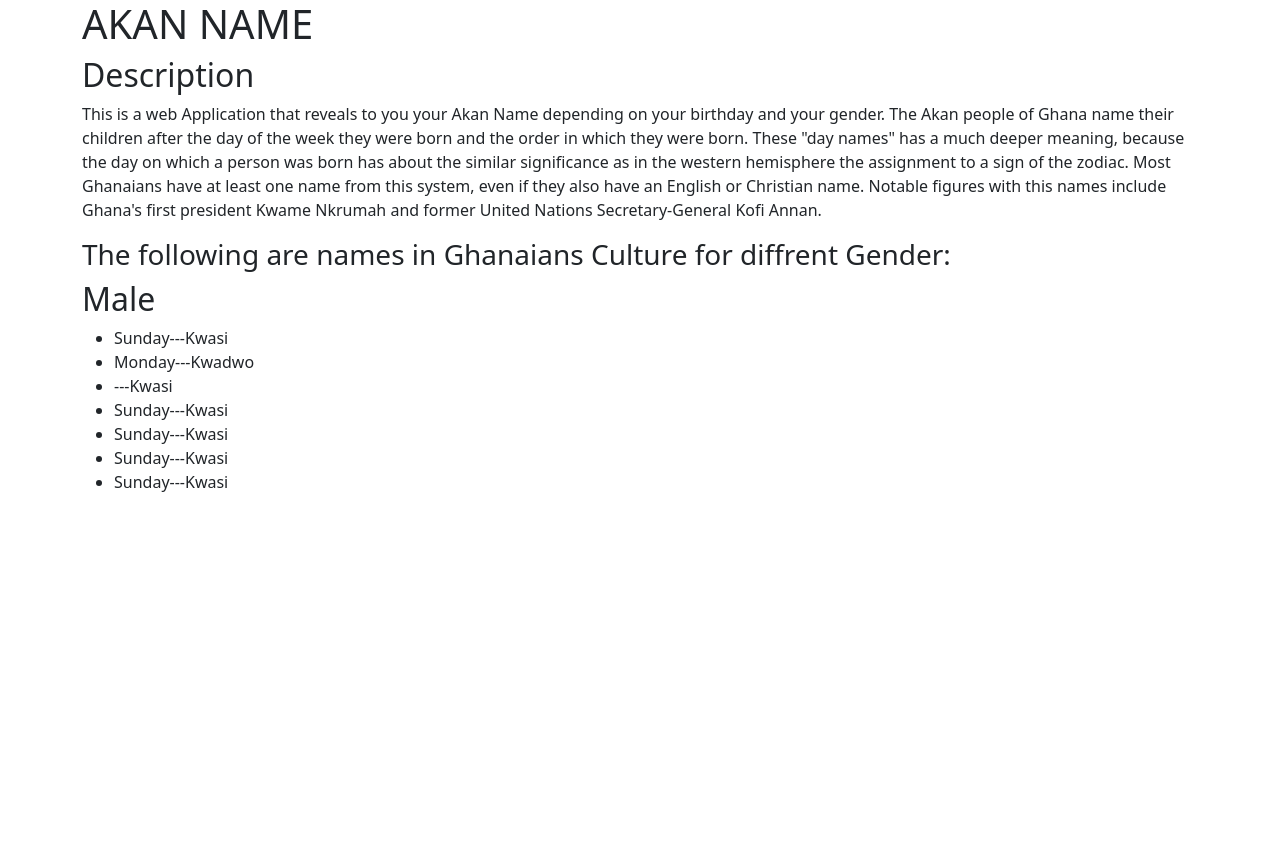
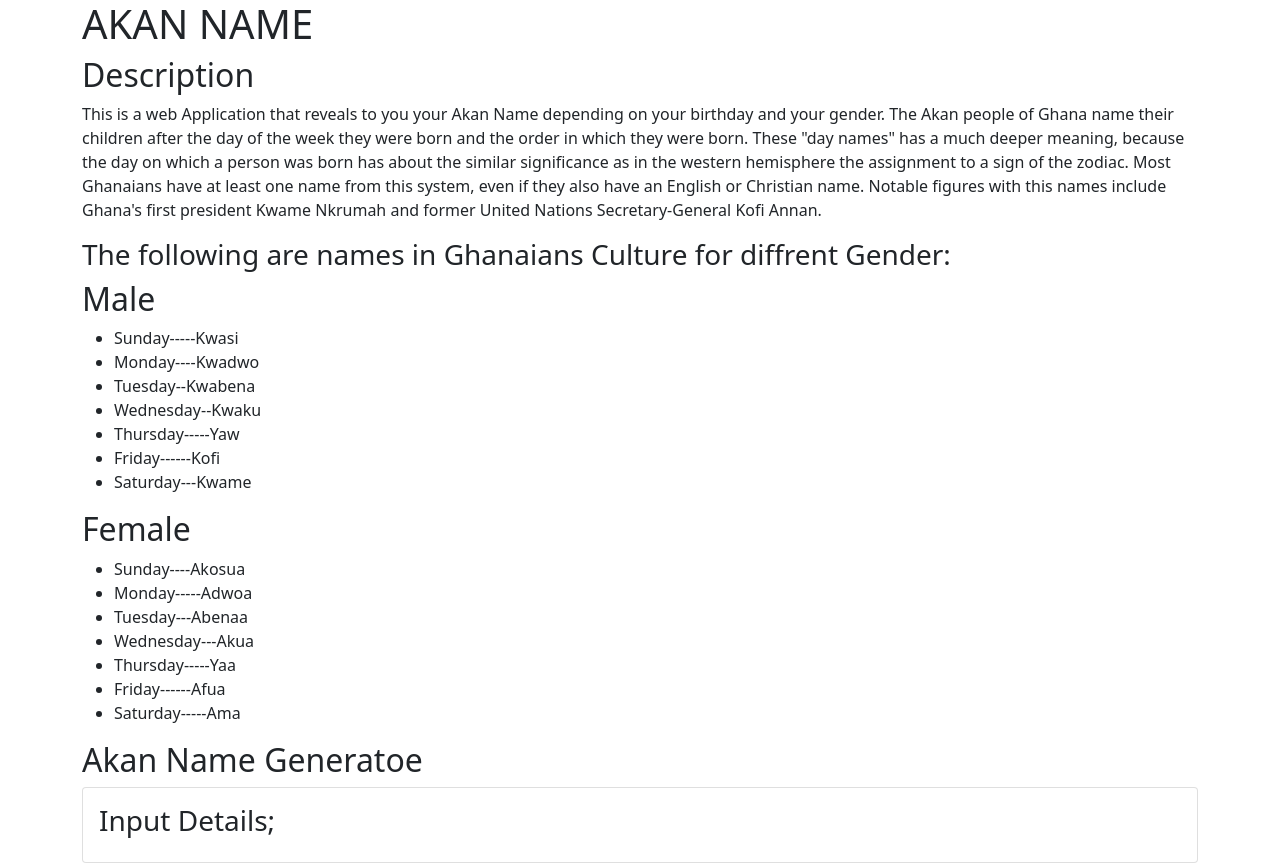
Before and after one commit to Anthony64M/Akan-Name, a plain HTML site: page index.html in a window 1280 px wide. Before the commit the page ends 800 px from the top, so only its background shows below. Drawn offline with Linux system fonts and the light colour scheme.

Commit message:
Added form details

```diff
--- a/index.html
+++ b/index.html
@@ -8,7 +8,7 @@
     <meta name="keywords" content="">
     <meta name="author" content="Anthony Mutuku">
     <title>Akan-Name</title>
-    <link rel="stylesheet" href="./CSS/bootstrap.css" type="text/css">
+    <link rel="stylesheet" href="./CSS/bootstrap.css">
     <link rel="stylesheet" href="./CSS/style.css" type="text/css">
 </head>
 <body>
@@ -32,15 +32,38 @@
         <div class="male">
             <h2>Male</h2>
             <ul>
-                <li>Sunday---Kwasi</li>
-                <li>Monday---Kwadwo</li>
-                <li>---Kwasi</li>
-                <li>Sunday---Kwasi</li>
-                <li>Sunday---Kwasi</li>
-                <li>Sunday---Kwasi</li>
-                <li>Sunday---Kwasi</li>
-
+                <li>Sunday-----Kwasi</li>
+                <li>Monday----Kwadwo</li>
+                <li>Tuesday--Kwabena</li>
+                <li>Wednesday--Kwaku</li>
+                <li>Thursday-----Yaw</li>
+                <li>Friday------Kofi</li>
+                <li>Saturday---Kwame</li>
             </ul>
+        </div>
+        <div class="female">
+            <h2>Female</h2>
+            <ul>
+                <li>Sunday----Akosua</li>
+                <li>Monday-----Adwoa</li>
+                <li>Tuesday---Abenaa</li>
+                <li>Wednesday---Akua</li>
+                <li>Thursday-----Yaa</li>
+                <li>Friday------Afua</li>
+                <li>Saturday-----Ama</li>
+            </ul>
+        </div>
+        <div class="form">
+            <div class="jumbotron">
+                <h2>Akan Name Generatoe</h2>
+                <div class="card">
+                    <div class="card-body">
+                        <div class="col-md-4 mt30 akan-form">
+                            <h3>Input Details;</h3>
+                        </div>
+                    </div>
+                </div>
+            </div>
         </div>
     </div>
 </body>
```
